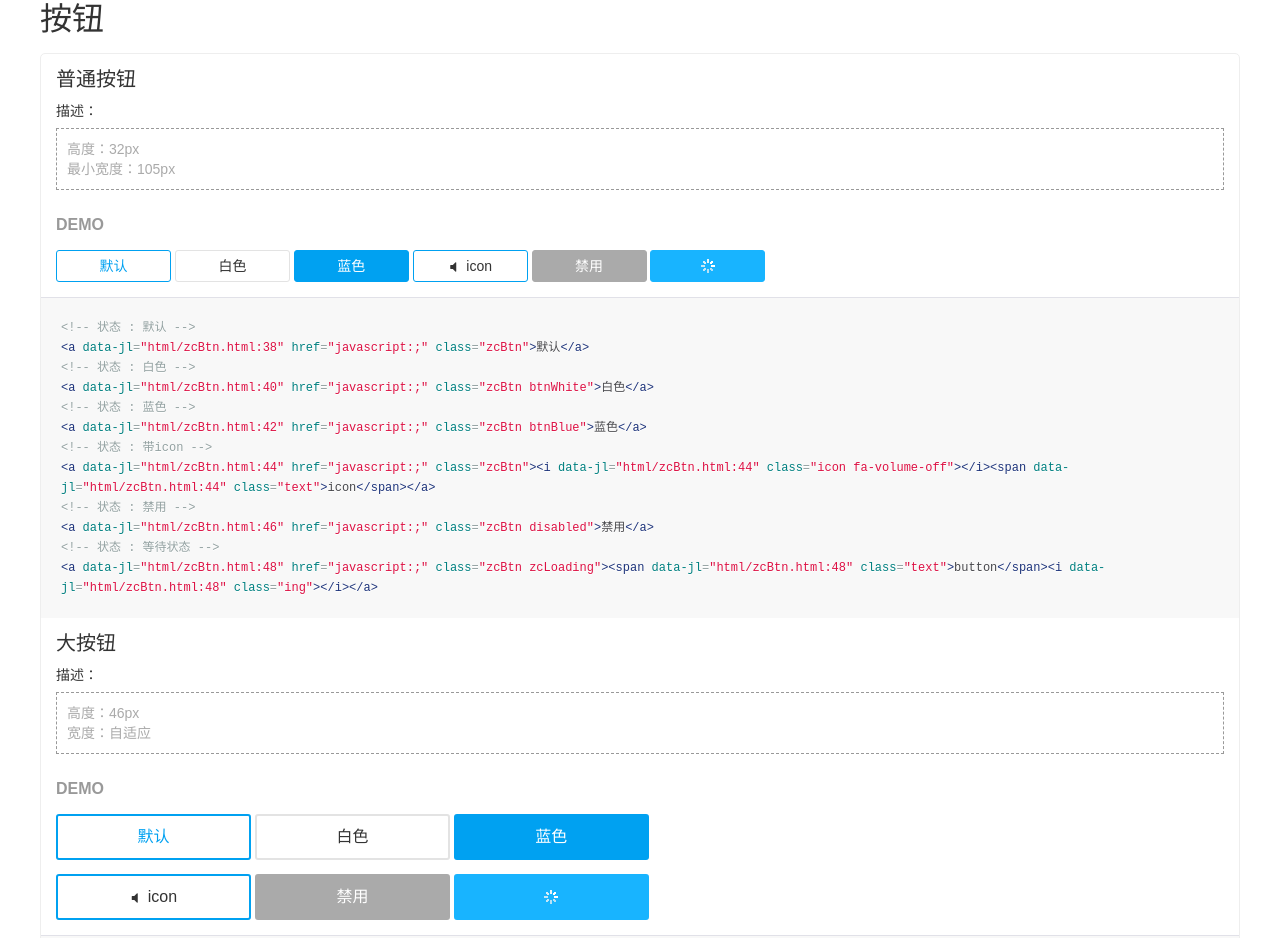
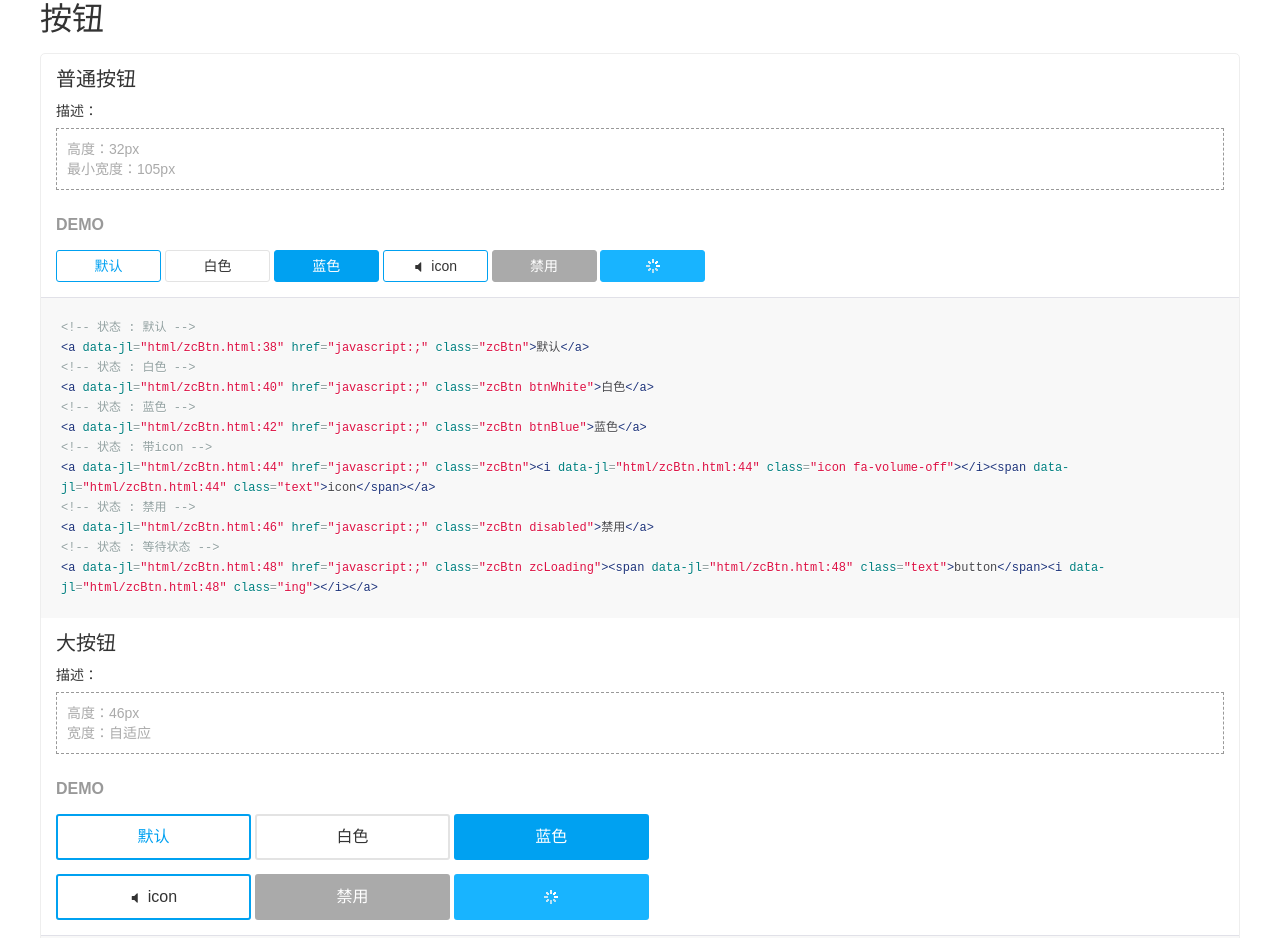
Before and after one commit to wwwsitecn/siteui, a website: page index.html in a window 1280 px wide. Shown: the part 921-1859 px from the top of the page. Drawn offline with Linux system fonts and the light colour scheme.

Commit message:
20160831
20160831

```diff
--- a/css/base/zcBtn.css
+++ b/css/base/zcBtn.css
@@ -2,7 +2,7 @@
     min-width: 55px;
     height: 30px;
     line-height: 30px;
-    padding: 0 29px;
+    padding: 0 24px;
     border-style:solid;
     border-width:1px;
     text-align: center;
--- a/css/base/zcNormalize.css
+++ b/css/base/zcNormalize.css
@@ -114,6 +114,7 @@ a {
 }
 a:hover {
     color: #00a1f1;
+    text-decoration:underline;
 }
 a:focus {
     outline-style:none;
```
